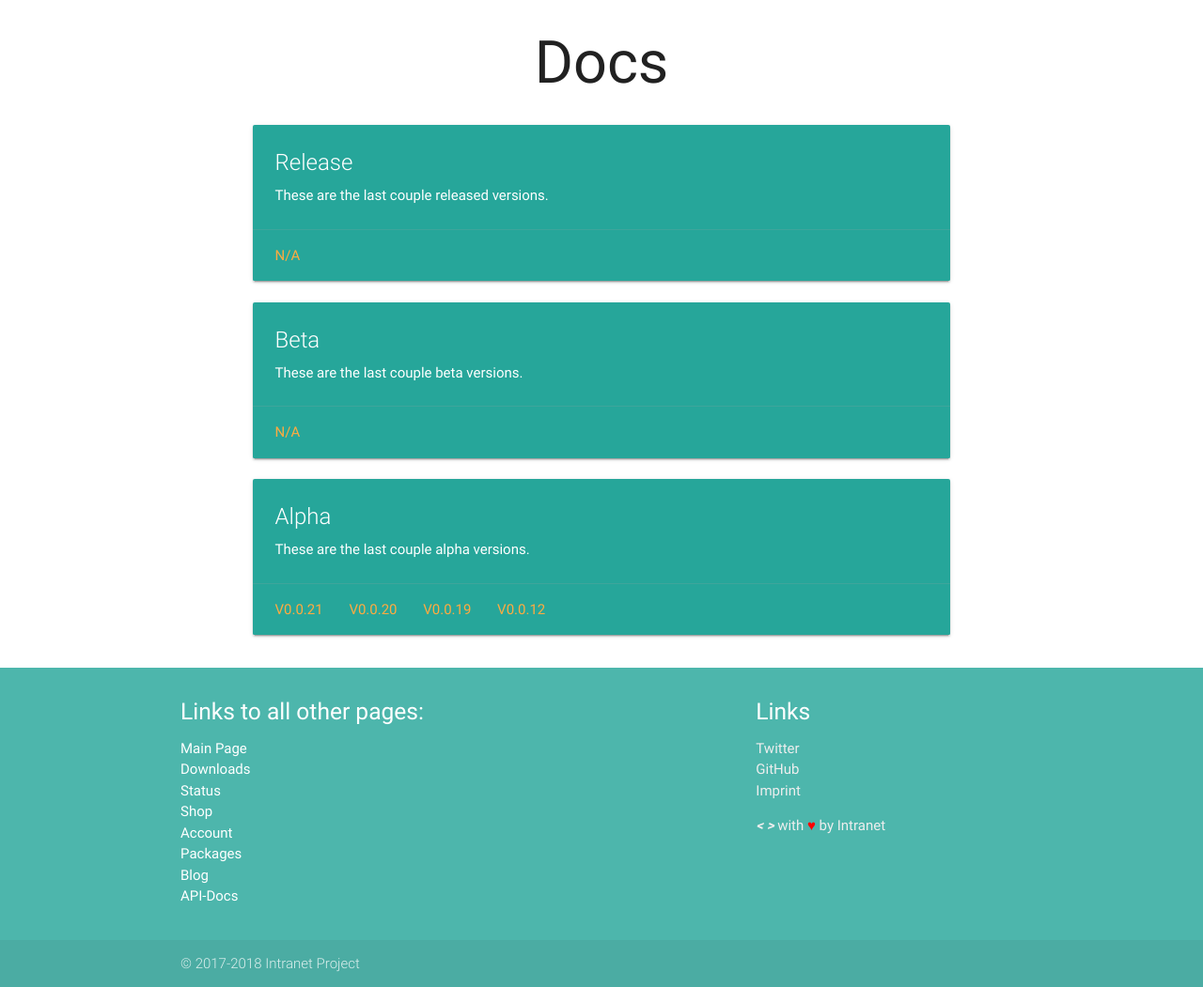
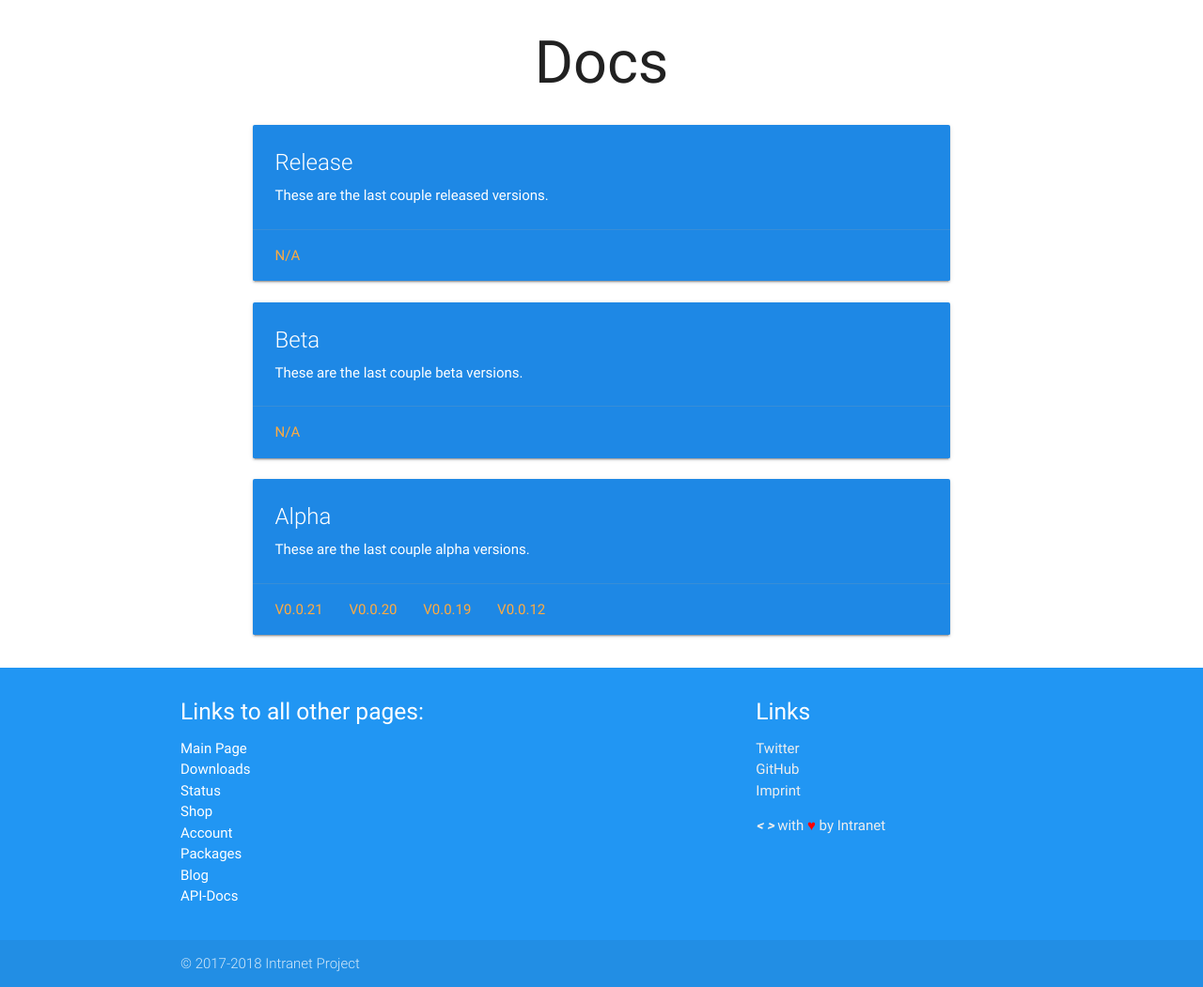
Before and after one commit to IntranetProject/intranet_docs, a PHP site: page / in a window 1280 px wide. Shown: the whole page at 94% size. Run offline with PHP 8.4, Linux system fonts and the light colour scheme; some libraries are stand-ins or nearby versions.

Commit message:
color changes

```diff
--- a/index.php
+++ b/index.php
@@ -27,7 +27,7 @@ if (!(file_exists("up.txt"))) {
                 <h1 class="center-align">Docs</h1>
                 <div class="row">
                     <div class="col s10 offset-s1">
-                        <div class="card teal lighten-1">
+                        <div class="card blue darken-1">
                             <div class="card-content white-text">
                                 <span class="card-title">Release</span>
                                 <p>These are the last couple released versions.</p>
@@ -38,7 +38,7 @@ if (!(file_exists("up.txt"))) {
                         </div>
                     </div>
                     <div class="col s10 offset-s1">
-                        <div class="card teal lighten-1">
+                        <div class="card blue darken-1">
                             <div class="card-content white-text">
                                 <span class="card-title">Beta</span>
                                 <p>These are the last couple beta versions.</p>
@@ -49,7 +49,7 @@ if (!(file_exists("up.txt"))) {
                         </div>
                     </div>
                     <div class="col s10 offset-s1">
-                        <div class="card teal lighten-1">
+                        <div class="card blue darken-1">
                             <div class="card-content white-text">
                                 <span class="card-title">Alpha</span>
                                 <p>These are the last couple alpha versions.</p>
@@ -65,7 +65,7 @@ if (!(file_exists("up.txt"))) {
                 </div>
             </div>
         </main>
-        <footer class="page-footer teal lighten-2">
+        <footer class="page-footer blue">
             <div class="container">
                 <div class="row">
                     <div class="col l6 s12">
```
